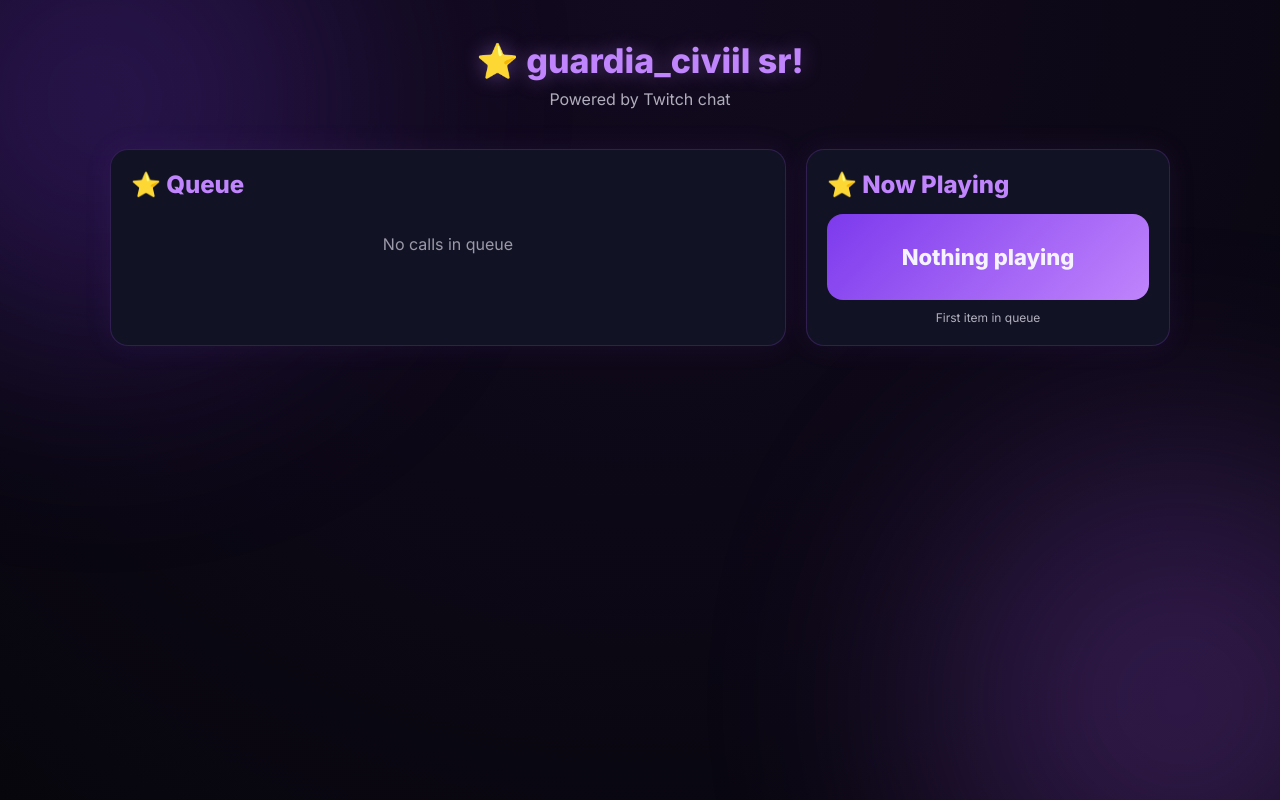
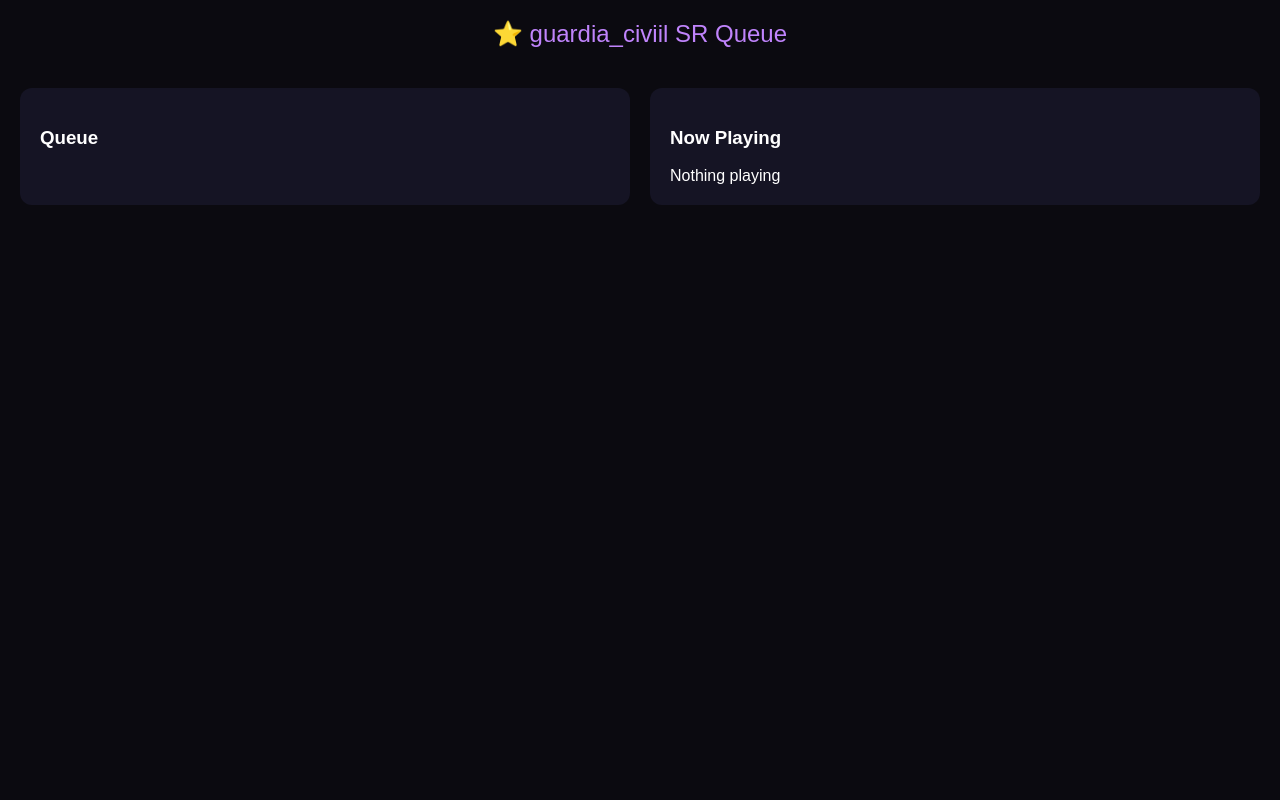
Before and after one commit to streamerbot0011/twitch-sr-bot, a website: page public/index.html in a window 1280 px wide. Drawn offline with nearby package versions, Linux system fonts and the light colour scheme; no server answers.

Commit message:
final working twitch sr bot with overlay and delete button

```diff
--- a/public/index.html
+++ b/public/index.html
@@ -3,185 +3,75 @@
 <head>
 <meta charset="UTF-8">
 <meta name="viewport" content="width=device-width, initial-scale=1.0">
-<title>guardia_civiil sr!</title>
+<title>Stream Queue</title>
 
 <style>
-@import url('https://fonts.googleapis.com/css2?family=Inter:wght@400;600;800&display=swap');
-
-:root{
-  --bg:#07060d;
-  --panel:#121225;
-  --purple:#a855f7;
-  --purple2:#c084fc;
-  --text:#f5f3ff;
+body {
+  margin: 0;
+  font-family: Arial;
+  background: #0b0a10;
+  color: white;
 }
 
-*{
-  margin:0;
-  padding:0;
-  box-sizing:border-box;
-  font-family:Inter,sans-serif;
+.header {
+  padding: 20px;
+  text-align: center;
+  font-size: 24px;
+  color: #c084fc;
 }
 
-body{
-  background:radial-gradient(circle at top,#120a1f,var(--bg));
-  color:var(--text);
-  min-height:100vh;
-  overflow-x:hidden;
+.container {
+  display: flex;
+  gap: 20px;
+  padding: 20px;
 }
 
-.glow{
-  position:fixed;
-  width:500px;
-  height:500px;
-  border-radius:50%;
-  filter:blur(120px);
-  opacity:.25;
-  z-index:0;
+.box {
+  flex: 1;
+  background: #151424;
+  padding: 20px;
+  border-radius: 12px;
 }
 
-.g1{
-  background:#7c3aed;
-  top:-150px;
-  left:-150px;
+.item {
+  display: flex;
+  justify-content: space-between;
+  background: #1e1d33;
+  padding: 10px;
+  margin-bottom: 10px;
+  border-radius: 8px;
 }
 
-.g2{
-  background:#a855f7;
-  bottom:-150px;
-  right:-150px;
-}
-
-header{
-  text-align:center;
-  padding:40px 20px 20px;
-  position:relative;
-  z-index:1;
-}
-
-header h1{
-  color:var(--purple2);
-  font-size:34px;
-  font-weight:800;
-  text-shadow:0 0 20px rgba(192,132,252,.4);
-}
-
-header p{
-  opacity:.7;
-  margin-top:8px;
-}
-
-.container{
-  max-width:1100px;
-  margin:auto;
-  padding:20px;
-  display:grid;
-  grid-template-columns:1.3fr .7fr;
-  gap:20px;
-  position:relative;
-  z-index:1;
-}
-
-.card{
-  background:var(--panel);
-  border:1px solid rgba(168,85,247,.2);
-  border-radius:18px;
-  padding:20px;
-  box-shadow:0 0 30px rgba(168,85,247,.08);
-}
-
-.card h2{
-  color:var(--purple2);
-  margin-bottom:15px;
-}
-
-.item{
-  display:flex;
-  justify-content:space-between;
-  align-items:center;
-  gap:10px;
-  background:rgba(255,255,255,.03);
-  border:1px solid rgba(255,255,255,.05);
-  padding:12px;
-  border-radius:12px;
-  margin-bottom:10px;
-}
-
-.item-text{
-  flex:1;
-  word-break:break-word;
-}
-
-.delete-btn{
-  background:#ef4444;
-  border:none;
-  color:white;
-  width:32px;
-  height:32px;
-  border-radius:8px;
-  cursor:pointer;
-  font-size:14px;
-}
-
-.delete-btn:hover{
-  opacity:.8;
-}
-
-.now{
-  background:linear-gradient(135deg,#7c3aed,#c084fc);
-  padding:30px;
-  border-radius:16px;
-  text-align:center;
-  font-size:22px;
-  font-weight:700;
-}
-
-.subtext{
-  text-align:center;
-  margin-top:10px;
-  opacity:.7;
-  font-size:12px;
-}
-
-.empty{
-  opacity:.6;
-  text-align:center;
-  padding:20px;
+button {
+  background: #ef4444;
+  border: none;
+  color: white;
+  border-radius: 6px;
+  cursor: pointer;
+  padding: 5px 10px;
 }
 </style>
 </head>
 
 <body>
 
-<div class="glow g1"></div>
-<div class="glow g2"></div>
-
-<header>
-  <h1>⭐ guardia_civiil sr!</h1>
-  <p>Powered by Twitch chat</p>
-</header>
+<div class="header">⭐ guardia_civiil SR Queue</div>
 
 <div class="container">
 
-  <div class="card">
-    <h2>⭐ Queue</h2>
-    <div id="queue">
-      <div class="empty">No calls in queue</div>
-    </div>
+  <div class="box">
+    <h3>Queue</h3>
+    <div id="queue"></div>
   </div>
 
-  <div class="card">
-    <h2>⭐ Now Playing</h2>
-    <div id="now" class="now">
-      Nothing playing
-    </div>
-    <div class="subtext">First item in queue</div>
+  <div class="box">
+    <h3>Now Playing</h3>
+    <div id="now">Nothing playing</div>
   </div>
 
 </div>
 
 <script src="/socket.io/socket.io.js"></script>
-
 <script>
 const socket = io();
 
@@ -189,21 +79,19 @@ socket.on("queueUpdate", (queue) => {
   const q = document.getElementById("queue");
   q.innerHTML = "";
 
-  if(queue.length === 0){
-    q.innerHTML = '<div class="empty">No calls in queue</div>';
+  if (queue.length === 0) {
+    q.innerHTML = "Empty queue";
     document.getElementById("now").textContent = "Nothing playing";
     return;
   }
 
-  queue.forEach((item, index) => {
+  queue.forEach((item, i) => {
     const div = document.createElement("div");
     div.className = "item";
 
     div.innerHTML = `
-      <div class="item-text">
-        ${index + 1}. ${item.request} — ${item.user}
-      </div>
-      <button class="delete-btn" onclick="deleteItem(${index})">✕</button>
+      <span>${i + 1}. ${item.request} — ${item.user}</span>
+      <button onclick="deleteItem(${i})">✕</button>
     `;
 
     q.appendChild(div);
@@ -212,14 +100,10 @@ socket.on("queueUpdate", (queue) => {
   document.getElementById("now").textContent = queue[0].request;
 });
 
-async function deleteItem(index){
-  try{
-    await fetch("/delete/" + index,{
-      method:"DELETE"
-    });
-  }catch(err){
-    console.error(err);
-  }
+async function deleteItem(index) {
+  await fetch("/delete/" + index, {
+    method: "DELETE"
+  });
 }
 </script>
 
```
Also changed, not shown: bot.js (+18 -71 lines).
